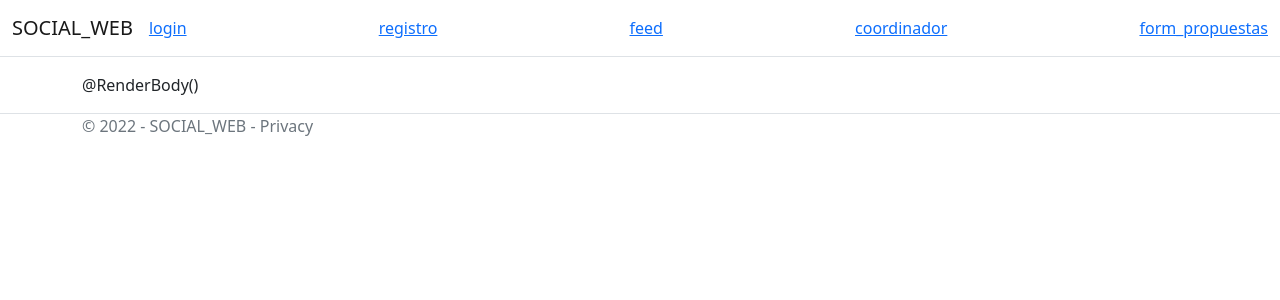
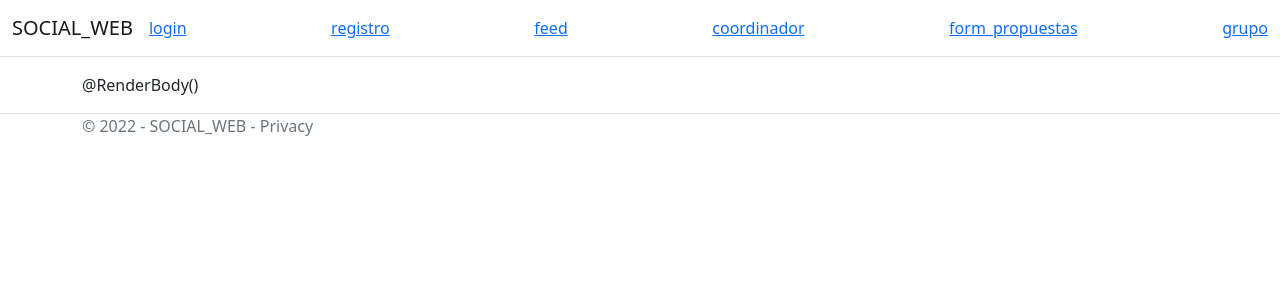
Before and after one commit to Edwin-DEV-py/SocialWeb2, a Django app: page / in a window 1280 px wide. Shown: the top 300 px of the page. Run offline with Django 4.2, Linux system fonts and the light colour scheme; parts of the project's set-up code (start-up, migrations or seed data) failed here and were passed over; some libraries are stand-ins or nearby versions.

Commit message:
link grupo

```diff
--- a/Web/Web/urls.py
+++ b/Web/Web/urls.py
@@ -15,7 +15,7 @@ Including another URLconf
 """
 from django.contrib import admin
 from django.urls import path
-from Web2.views import registro,index,login,feed,coordinador,form_propuestas
+from Web2.views import registro,index,login,feed,coordinador,form_propuestas,grupo
 
 urlpatterns = [
     path('', index,name="index"),
@@ -26,4 +26,5 @@ urlpatterns = [
     path('feed/', feed,name="feed"),
     path('coordinador/', coordinador,name="coordinador"),
     path('form_propuestas/', form_propuestas,name="form_propuestas"),
+    path('grupo/', grupo,name="grupo"),
 ]
--- a/Web/Web2/views.py
+++ b/Web/Web2/views.py
@@ -38,3 +38,6 @@ def coordinador(request):
 
 def form_propuestas(request):
     return render(request,'form_propuestas.html')
+
+def grupo(request):
+    return render(request,'grupo.html')
--- a/Web/templates/index.html
+++ b/Web/templates/index.html
@@ -36,6 +36,9 @@
                     <ul class="navbar-nav navbar">
                         <li><a href="{% url 'form_propuestas' %}">form_propuestas</a></li>
                     </ul>
+                    <ul class="navbar-nav navbar">
+                        <li><a href="{% url 'grupo' %}">grupo</a></li>
+                    </ul>
                 </div>
             </div>
         </nav>
```
